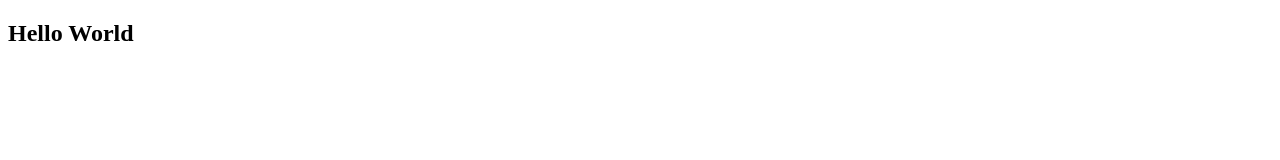
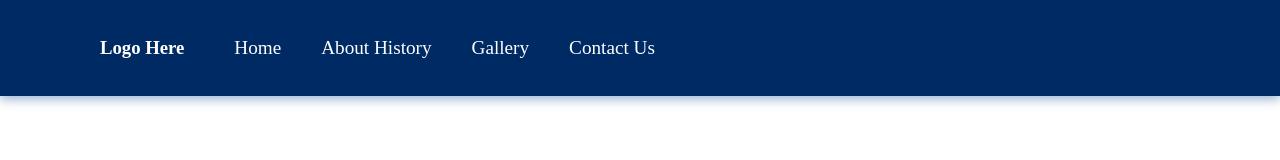
Before and after one commit to Sapana1999/PORTFOLIO, a plain HTML site: page index.html in a window 1280 px wide. Drawn offline with Linux system fonts and the light colour scheme.

Commit message:
nav sections is implemented

```diff
--- a/css/style.css
+++ b/css/style.css
@@ -1,3 +1,39 @@
-body {
-    background-color: aquamarine;
+/* Main layout */
+*{
+     margin: 0;
+     padding: 0;
 }
+.container {
+    display: flex;
+    flex-direction: row;
+}
+
+/* Navigation Styles with flexbox */
+.pnav{
+    display: flex;
+    justify-content: flex-start;
+    width: 100%;
+    height: 12vh;
+    padding: 0px 30px 0px 100px;
+    background-color: #002a64;
+    align-items: center;
+    box-shadow: 0 3px 10px rgba(44, 100, 164, 0.5);
+}
+.navHeader {
+    color:#fff;
+}
+.nav-link {
+    list-style: none;
+    display: flex;
+    padding: 0px 30px;
+}
+.nav-item a {
+    display: inline-block;
+    padding: 20px 20px;
+    color: #fff;
+    text-decoration: none;
+    font-size: 1.2rem;
+}
+.nav-item a:hover {
+    color: #d3d3d3;
+}
--- a/index.html
+++ b/index.html
@@ -5,11 +5,21 @@
     <meta http-equiv="X-UA-Compatible" content="IE=edge">
     <meta name="viewport" content="width=device-width, initial-scale=1.0">
     <title>Assignment-Web Page Design</title>
-    <link rel="stylesheet" href="./css/style.css" type="text/stylesheet"/>
+    <link rel="stylesheet" href="./css/style.css" />
 </head>
 <body>
-    <div>
-        <h2>Hello World</h2>
+    <!-- Main Layout -->
+    <div class="container">
+       <nav class="pnav">
+        <h3 class="navHeader">Logo Here</h3>
+         <ul class="nav-link">
+            <li class="nav-item"><a href="#">Home</a></li>
+            <li class="nav-item"><a href="#">About History</a></li>
+            <li class="nav-item"><a href="#">Gallery</a></li>
+            <li class="nav-item"><a href="#">Contact Us</a></li>
+         </ul>
+       </nav>
     </div>
+    <!-- End Main Layout -->
 </body>
 </html>
```
